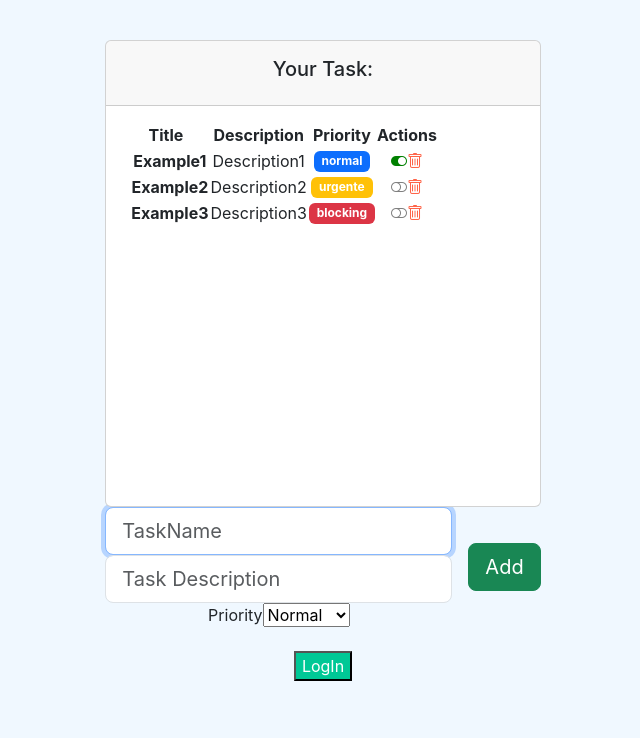
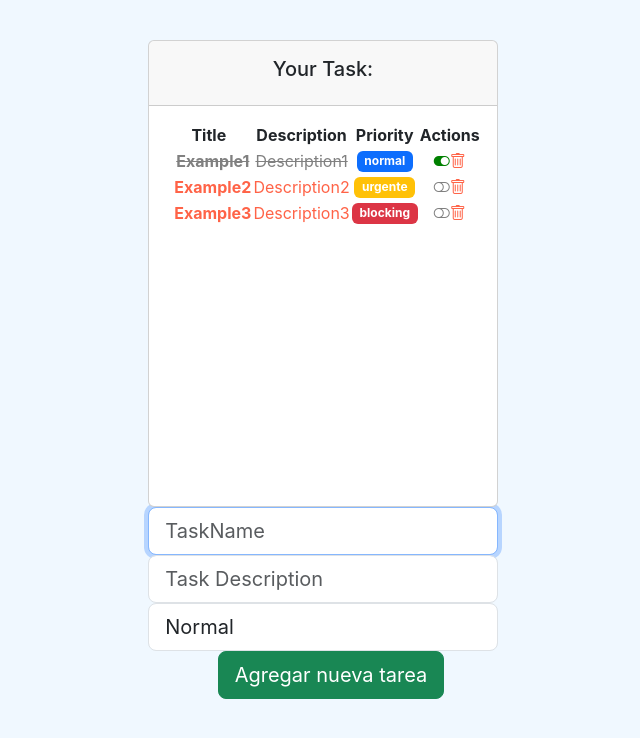
Before and after one commit to arancitof/Gestor_Tareas, a React (Create React App) app: page / in a window 1280 px wide. Shown: the top 738 px of the page, without its empty margins (317-957 px from the left). Built offline with nearby package versions, Linux system fonts and the light colour scheme.

Commit message:
Colorizacion de tareas

```diff
--- a/src/App.js
+++ b/src/App.js
@@ -33,7 +33,7 @@ function App() {
       <GrettingStyled name='Alan'></GrettingStyled> */}
       <TaskListComponent></TaskListComponent>
       {/* Ejemplos de renderizados condicionales */}
-      <OptionalRender></OptionalRender>
+      {/* <OptionalRender></OptionalRender> */}
 
       {/* Gestion de eventos */}
       {/*       <Father> </Father> */}
--- a/src/components/container/task_list.jsx
+++ b/src/components/container/task_list.jsx
@@ -34,42 +34,88 @@ const TaskListComponent = () => {
 
     useEffect(() => {
         console.log("Task State has been modified");
-        setLoading(false);
+        setTimeout(() => {
+            setLoading(false);
+        }, 2000);
+
         return () => {
             console.log("taskList component is going to unmount");
         };
     }, [tasks]);
 
 
-    function completedTask ( task ) {
-        console.log(' Complete this task;', task );
-        const index = tasks.indexOf( task );
-        const tempTasks = [ ...tasks ];
+    function completedTask(task) {
+        console.log(' Complete this task;', task);
+        const index = tasks.indexOf(task);
+        const tempTasks = [...tasks];
         tempTasks[index].completed = !tempTasks[index].completed;
         //Actualizar el estado del componente y actualizar la iteración de las tareas
         //En orden a que se vean reflejadas las tareas completadas
         setTasks(tempTasks);
     }
 
-    function deleteTask ( task ) {
-        console.log(' Delete this task;', task );
-        const index = tasks.indexOf( task );
-        const tempTasks = [ ...tasks ];
-        tempTasks.splice( index, 1);
+    function deleteTask(task) {
+        console.log(' Delete this task;', task);
+        const index = tasks.indexOf(task);
+        const tempTasks = [...tasks];
+        tempTasks.splice(index, 1);
         setTasks(tempTasks);
 
     }
 
-    function addTask( task ) {
-        console.log(' Add this task;', task );
-        const index = tasks.indexOf( task );
-        const tempTasks = [ ...tasks ];
+    function addTask(task) {
+        console.log(' Add this task;', task);
+        const tempTasks = [...tasks];
         tempTasks.push(task);
         setTasks(tempTasks);
-
     }
 
+    const Table = () => {
+        return (
+            <table>
+                <thead>
+                    <tr>
+                        <th scope="col"> Title</th>
+                        <th scope="col">Description</th>
+                        <th scope="col">Priority</th>
+                        <th scope="col">Actions</th>
+                    </tr>
+                </thead>
+                <tbody>
+                    {tasks.map((task, index) => {
+                        return (
+                            <TaskComponent
+                                key={index}
+                                task={task}
+                                complete={completedTask}
+                                remove={deleteTask}
+                            >
+                            </TaskComponent>
+                        );
+                    })}
+                </tbody>
+            </table>
+        )
+    }
 
+    let tasksTable;
+
+    if (tasks.length > 0) {
+        tasksTable = <Table></Table>
+    } else {
+        tasksTable = (
+            <div>
+                <h3>No hay tareas por mostrar</h3>
+                <h6>Por favor crea una nueva tarea</h6>
+            </div>
+        )
+    }
+
+    const loadingStyle = {
+        color: 'grey',
+        fontSize: '30px',
+        fontWeight: 'bold'
+    }
 
     return (
         <div>
@@ -85,33 +131,12 @@ const TaskListComponent = () => {
                         data-mdb-perfect-scrollbar="true"
                         style={{ position: "relative", height: "400px" }}
                     >
-                        <table>
-                            <thead>
-                                <tr>
-                                    <th scope="col"> Title</th>
-                                    <th scope="col">Description</th>
-                                    <th scope="col">Priority</th>
-                                    <th scope="col">Actions</th>
-                                </tr>
-                            </thead>
-                            <tbody>
-                                {tasks.map((task, index) => {
-                                    return (
-                                        <TaskComponent
-                                        key={index}
-                                        task={task}
-                                        complete={ completedTask }
-                                        remove={ deleteTask }
-                                        >
-                                        </TaskComponent>
-                                    );
-                                })}
-                            </tbody>
-                        </table>
+                        {/* TODO Loading Spinner */}
+                        {loading ? <p style={loadingStyle}>Cargando Tareas...</p> : tasksTable}
                     </div>
                 </div>
             </div>
-                    <TaskForm add={addTask}></TaskForm>
+            <TaskForm add={addTask} length={tasks.length}></TaskForm>
         </div>
     );
 };
--- a/src/components/pure/forms/taskForm.jsx
+++ b/src/components/pure/forms/taskForm.jsx
@@ -3,13 +3,13 @@ import PropTypes from 'prop-types';
 import { LEVELS } from '../../../models/levels.enum';
 import { Task } from '../../../models/task.class';
 
-const TaskForm = ( {add} ) => {
+const TaskForm = ({ add, length }) => {
 
     const nameRef = useRef('');
     const descriptionRef = useRef('');
     const levelRef = useRef(LEVELS.NORMAL);
 
-    function addTask ( e ) {
+    function addTask(e) {
         e.preventDefault();
         const newTask = new Task(
             nameRef.current.value,
@@ -20,36 +20,51 @@ const TaskForm = ( {add} ) => {
         add(newTask);
     }
 
+
+    /* TODO cambiar los niveles de urgencia en el despegable */
+/*     const normalSytle = {
+        color: 'blue',
+        fontWeight: 'bold'
+    }
+
+    const urgentSytle = {
+        color: 'yellow',
+        fontWeight: 'bold'
+    }
+
+    const blockingSytle = {
+        color: 'tomato',
+        fontWeight: 'bold'
+    } */
+
     return (
-        <form onSubmit={ addTask } className='d-flex justify-content-center align-items-center mb-4'>
+        <form onSubmit={addTask} className='d-flex justify-content-center align-items-center mb-4'>
             <div className='form-outline flex-fill'>
-                <input ref={ nameRef } id='inputname' type='text' className='form-control form-control-lg' required autoFocus placeholder='TaskName'/>
-                <input ref={ descriptionRef } id='inputdescription' type='text' className='form-control form-control-lg' required placeholder='Task Description'/>
-                <label htmlFor="selectLevel" className='sr-only'>
-                    Priority
-                </label>
-                <select ref={ levelRef } defaultValue={ LEVELS.NORMAL }id="selectLevel">
-                    <option value= { LEVELS.NORMAL }>
+                <input ref={nameRef} id='inputname' type='text' className='form-control form-control-lg' required autoFocus placeholder='TaskName' />
+                <input ref={descriptionRef} id='inputdescription' type='text' className='form-control form-control-lg' required placeholder='Task Description' />
+                <select className='form-control form-control-lg' ref={levelRef} defaultValue={LEVELS.NORMAL} id="selectLevel">
+                    <option  value={LEVELS.NORMAL}>
                         Normal
                     </option>
-                                        <option value= { LEVELS.URGENT }>
+                    <option value={LEVELS.URGENT}>
                         Urgente
                     </option>
-                                        <option value= { LEVELS.BLOCKING }>
-                        Blocking
+                    <option value={LEVELS.BLOCKING}>
+                        Bloqueada
                     </option>
                 </select>
+                <button type="submit" className="btn btn-success btn-lg ms-3">
+                    {length > 0 ? 'Agregar nueva tarea ' : 'Crear nueva tarea'}
+                </button>
             </div>
-            <button type="submit" className="btn btn-success btn-lg ms-3">
-                Add
-            </button>
         </form>
 
     );
 }
 
 TaskForm.protoType = {
-    add: PropTypes.func.isRequired
+    add: PropTypes.func.isRequired,
+    length: PropTypes.number.isRequired
 }
 
 export default TaskForm;
--- a/src/components/pure/task.jsx
+++ b/src/components/pure/task.jsx
@@ -1,20 +1,18 @@
 /* Componente hijo de task_list */
-import React, { useEffect } from 'react';
-import PropTypes, { func } from 'prop-types';
-import { Task } from '../../models/task.class';
+import React, { useEffect } from "react";
+import PropTypes, { func } from "prop-types";
+import { Task } from "../../models/task.class";
 
 //Importar la hoja de estilos
-import '../../styles/task.css'
-import { LEVELS } from '../../models/levels.enum';
+import "../../styles/task.css";
+import { LEVELS } from "../../models/levels.enum";
 
-
-const TaskComponent = ({ task, complete, remove  }) => {
-
+const TaskComponent = ({ task, complete, remove }) => {
     useEffect(() => {
-        console.log('Created task');
+        console.log("Created task");
         return () => {
             console.log(`Task: ${task.name} is going to unmount`);
-        }
+        };
     }, [task]);
 
     /* Funcion para comprobar el nivel de la tarea*/
@@ -22,23 +20,23 @@ const TaskComponent = ({ task, complete, remove  }) => {
     function taskLevelBadge() {
         switch (task.level) {
             case LEVELS.NORMAL:
-                return (<h6 className=' mb-0'>
-                    <span className='badge bg-primary'>
-                        {task.level}
-                    </span>
-                </h6>)
+                return (
+                    <h6 className=" mb-0">
+                        <span className="badge bg-primary">{task.level}</span>
+                    </h6>
+                );
             case LEVELS.URGENT:
-                return (<h6 className=' mb-0'>
-                    <span className='badge bg-warning'>
-                        {task.level}
-                    </span>
-                </h6>)
+                return (
+                    <h6 className=" mb-0">
+                        <span className="badge bg-warning">{task.level}</span>
+                    </h6>
+                );
             case LEVELS.BLOCKING:
-                return (<h6 className=' mb-0'>
-                    <span className='badge bg-danger'>
-                        {task.level}
-                    </span>
-                </h6>)
+                return (
+                    <h6 className=" mb-0">
+                        <span className="badge bg-danger">{task.level}</span>
+                    </h6>
+                );
 
             default:
                 break;
@@ -49,41 +47,67 @@ const TaskComponent = ({ task, complete, remove  }) => {
 
     function taskCompletedIcon() {
         if (task.completed) {
-            return (<i onClick={ () => complete(task) } className="bi bi-toggle-on task-action" style={{ color: 'green' }}></i>)
+            return (
+                <i
+                    onClick={() => complete(task)}
+                    className="bi bi-toggle-on task-action"
+                    style={{ color: "green" }}
+                ></i>
+            );
         } else {
-            return (<i onClick={ () => complete(task) } className="bi bi-toggle-off task-action" style={{ color: 'grey' }}></i>)
+            return (
+                <i
+                    onClick={() => complete(task)}
+                    className="bi bi-toggle-off task-action"
+                    style={{ color: "grey" }}
+                ></i>
+            );
         }
     }
 
+    const taskCompleted = {
+        color: "grey",
+        fontWeight: "bold",
+        textDecoration: "line-through",
+    };
 
+    const taskPending = {
+        color: "tomato",
+        fontWeight: "bold",
+    };
 
     return (
-        <tr className='fw-normal'>
+        <tr
+            className="fw-normal"
+            style={task.completed ? taskCompleted : taskPending}
+        >
             <th>
-                <span className='ms-2'>{task.name}</span>
+                <span className="ms-2">{task.name}</span>
             </th>
-            <td className=' align-middle'>
+            <td className=" align-middle">
                 <span>{task.description}</span>
             </td>
             <td>
                 {/* Llamando a la funcion de los niveles de las tareas */}
                 {taskLevelBadge()}
             </td>
-            <td className='align-middle'>
+            <td className="align-middle">
                 {/* Llamando a la funcion de saber si la tarea esta completa o no */}
-                { taskCompletedIcon() }
-                <i className='bi bi-trash task-action' style={{ color: 'tomato' } } onClick={ () => remove(task)}></i>
+                {taskCompletedIcon()}
+                <i
+                    className="bi bi-trash task-action"
+                    style={{ color: "tomato" }}
+                    onClick={() => remove(task)}
+                ></i>
             </td>
         </tr>
     );
 };
 
-
 TaskComponent.propTypes = {
     task: PropTypes.instanceOf(Task).isRequired,
     complete: PropTypes.func.isRequired,
-    remove: PropTypes.func.isRequired
+    remove: PropTypes.func.isRequired,
 };
 
-
 export default TaskComponent;
```
Also changed, not shown: src/styles/task.css (+11 -0 lines).
